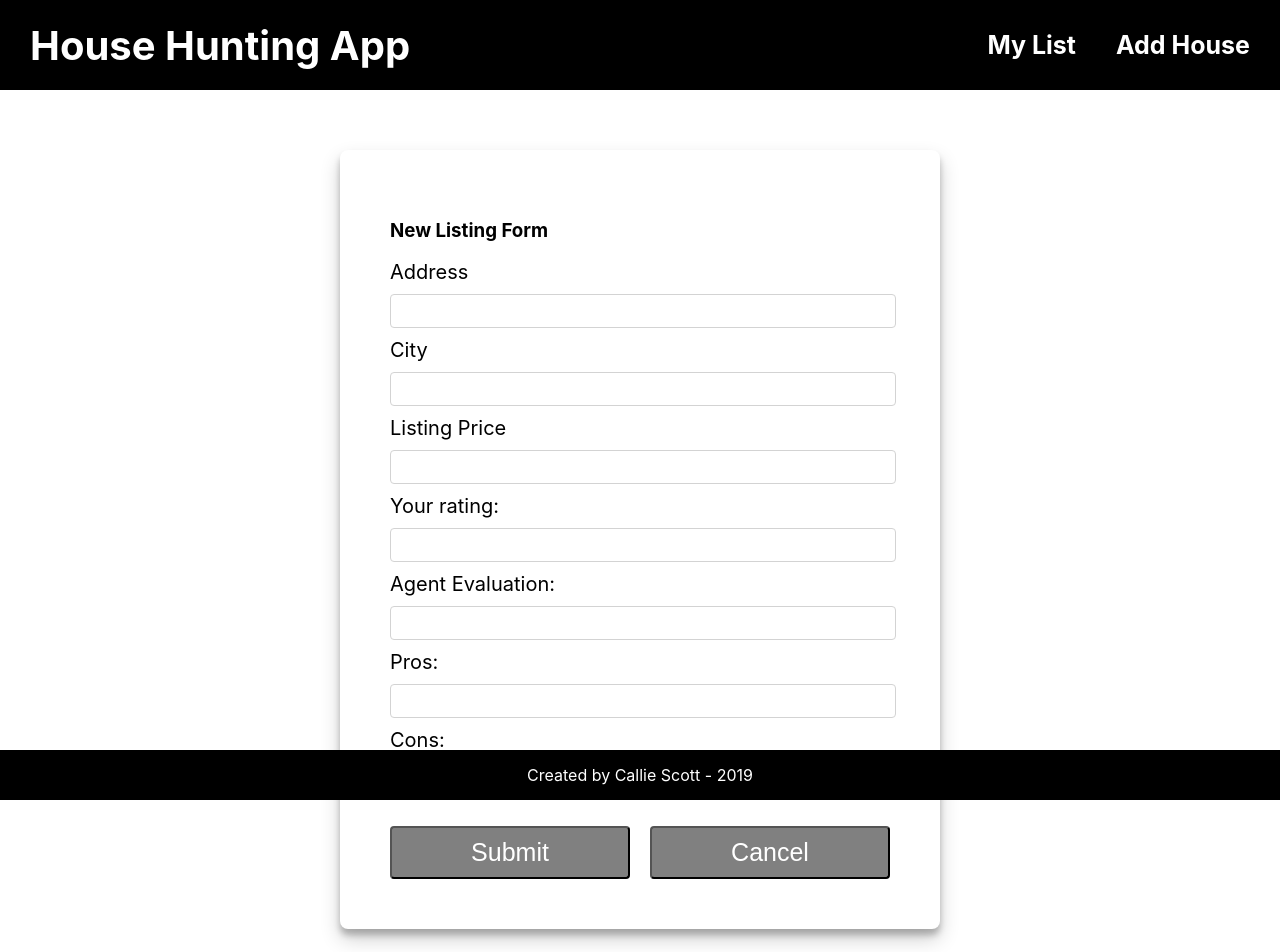
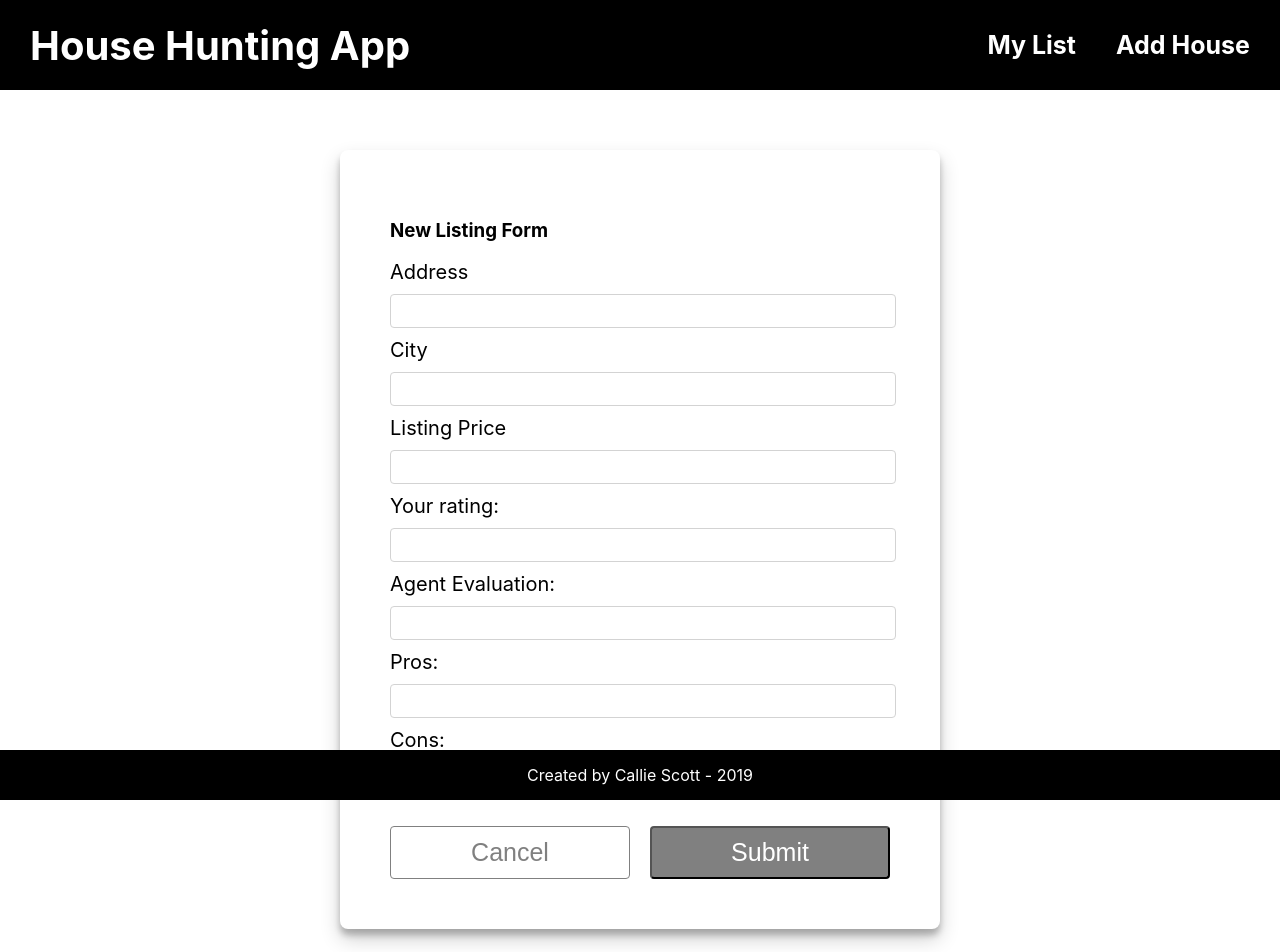
Before and after one commit to calliescott/house-wish-list, a React (Create React App) app: page /addHouse in a window 1280 px wide. Shown: the top 952 px of the page. Built offline with nearby package versions, Linux system fonts and the light colour scheme; no server answers.

Commit message:
small changes to styling butons, updated delete functionality

```diff
--- a/api/services/houseService.js
+++ b/api/services/houseService.js
@@ -38,8 +38,8 @@ exports.deleteHouse = async (id) => {
   try {
     const houseToDelete = await House.findById(id);
     if (houseToDelete) {
-      const result = houses.deleteOne({ _id: id });
-      return result;
+      const result = House.deleteOne({ _id: id });
+    return result;
     };
   } catch (err) {
     console.error(err);
--- a/src/components/AddHouseForm/AddHouseForm.jsx
+++ b/src/components/AddHouseForm/AddHouseForm.jsx
@@ -56,11 +56,11 @@ export default function AddHouseForm(props) {
         <label className="formLabel" htmlFor="agent">Cons:</label>
         <input className="formInput" id="agent" type="text" required="required" value={negativeNotes} onChange={(e) => {updateNegativeNotes(e.target.value);}}/>
         <div className="form-buttons">
+          <Button text="Cancel" onClick={() => {
+            props.history.push("/");
+          }} />
           <Button text="Submit" onClick={() => {
             createHouse();
-            props.history.push("/");
-          }} />
-          <Button text="Cancel" onClick={() => {
             props.history.push("/");
           }} />
         </div>
--- a/src/components/AddHouseForm/AddHouseForm.scss
+++ b/src/components/AddHouseForm/AddHouseForm.scss
@@ -46,5 +46,12 @@
 
   .button:first-child {
     margin-right: 20px;
+    border: 1px solid gray;
+    color: grey;
+    background-color: white;
+
+    &:hover {
+      background-color: lightgrey;
+    }
   }
 }
--- a/src/components/Button/Button.scss
+++ b/src/components/Button/Button.scss
@@ -16,5 +16,5 @@
 .button:hover {
   border: 1px solid grey;
   color: grey;
-  background-color: white;
+  background-color: lightgrey;
 }
--- a/src/components/HousePage/HousePage.jsx
+++ b/src/components/HousePage/HousePage.jsx
@@ -26,7 +26,7 @@ export default function HousePage(props) {
 
   async function deleteHouse() {
     try {
-      const response = await fetch('/api/houses/delete/:id', {
+      const response = await fetch(`/api/houses/delete/${props.match.params.id}`, {
         method: 'DELETE'
       });
       const resp = await response.json();
```
